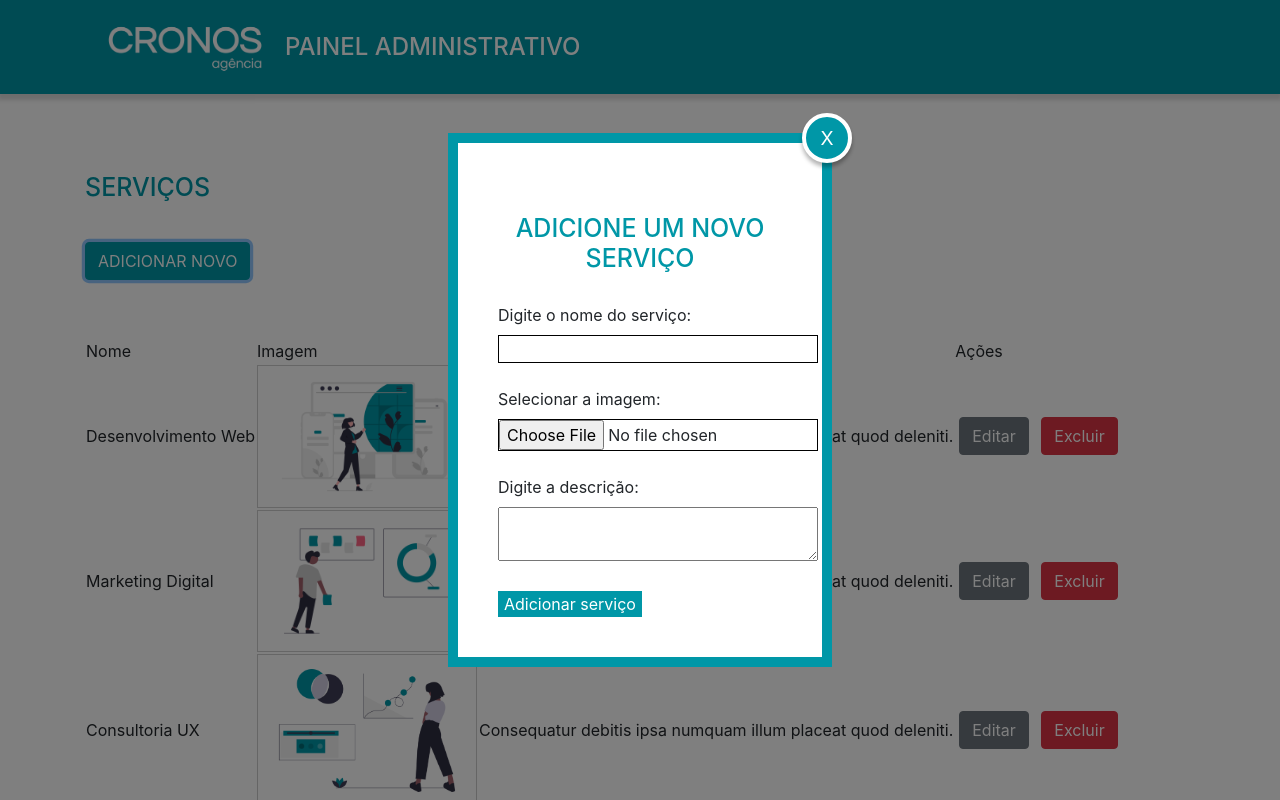
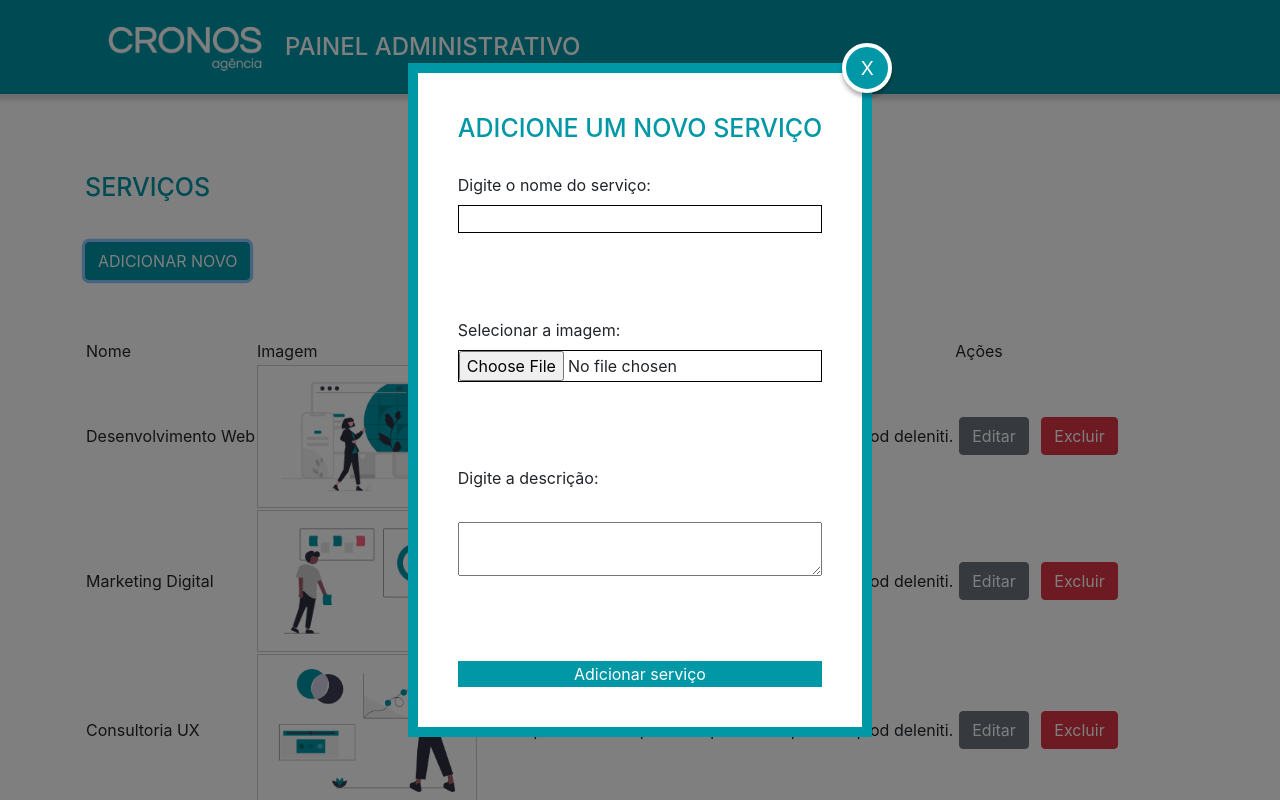
Before and after one commit to henriquelauar/Desafio-CRUD-Js, a plain HTML site: page index.html in a window 1280 px wide. Both pictures are taken after a click on the button "ADICIONAR NOVO". Shown: the top 800 px of the page. Drawn offline with nearby package versions, Linux system fonts and the light colour scheme.

Commit message:
adding new style for the formulary

```diff
--- a/css/estilo.css
+++ b/css/estilo.css
@@ -73,7 +73,6 @@ table img {
 
 #modal {
     background: white;
-    width: 30%;
     min-width: 300px;
     padding: 40px;
     border: 10px solid #0097A7;
@@ -99,19 +98,10 @@ table img {
     display: flex;
 }
 
-.input {
-    margin: 5px 5px;;
-}
-
 input {
     border: 1px solid black;
-    width: 25vw;
+    margin-bottom: 10%;
 }
-
-#descricao {
-    width: 25vw;
-}
-
 
 .fechar {
     position: absolute;
@@ -130,9 +120,11 @@ input {
 
 .subtitulo {
     text-align: center;
+    margin-top: 0;
+    cursor: default;
 }
 
-.formulario {
+form {
     display: grid;
 }
 
@@ -140,4 +132,11 @@ input {
     background: #0097A7;
     border: none;
     color: white;
+    width: 100%;
+    margin-top: 10%;
 }
+
+#btnAdicionar:hover {
+    background: green;
+    transition-duration: 500ms;
+}
```
